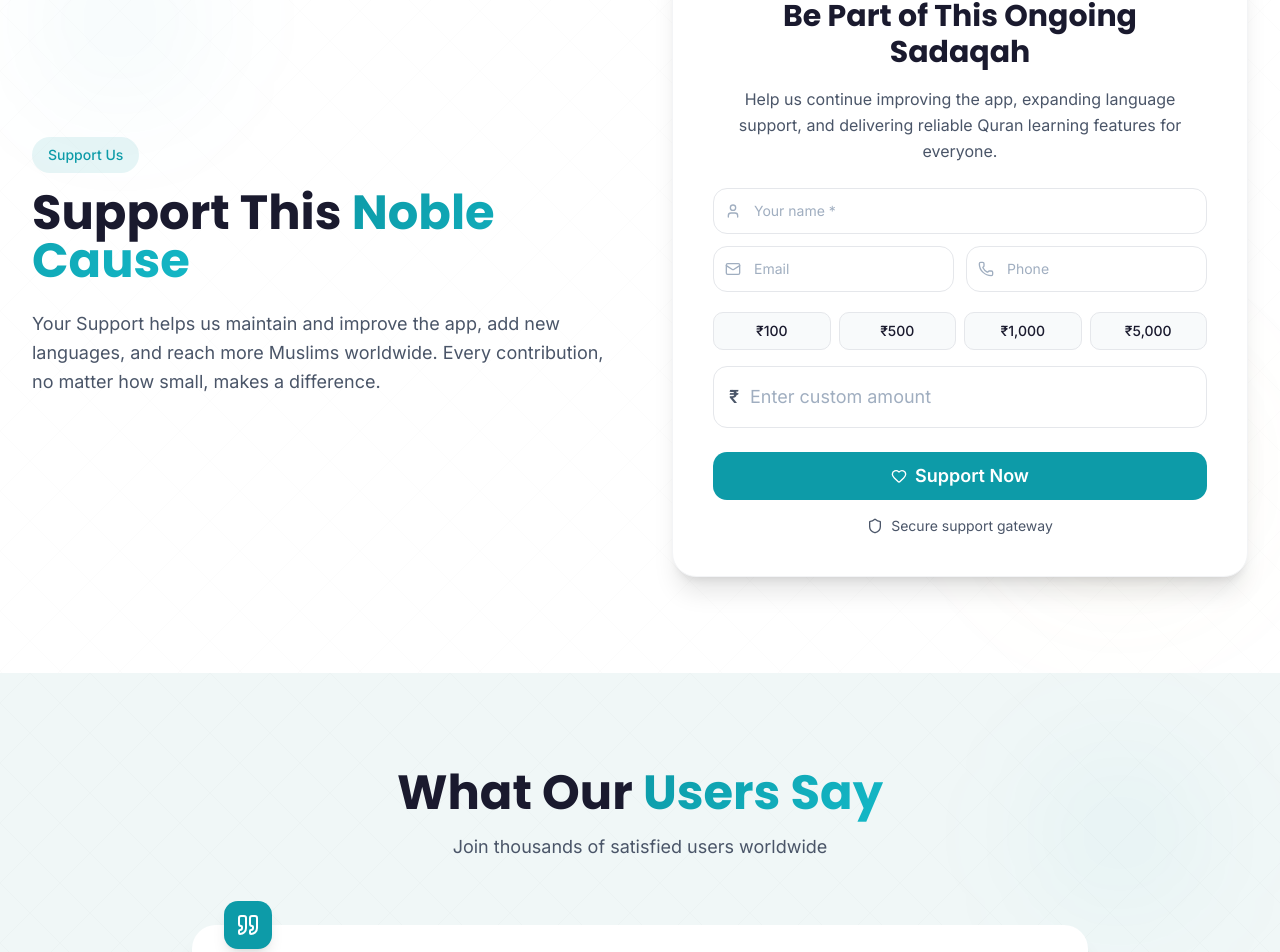
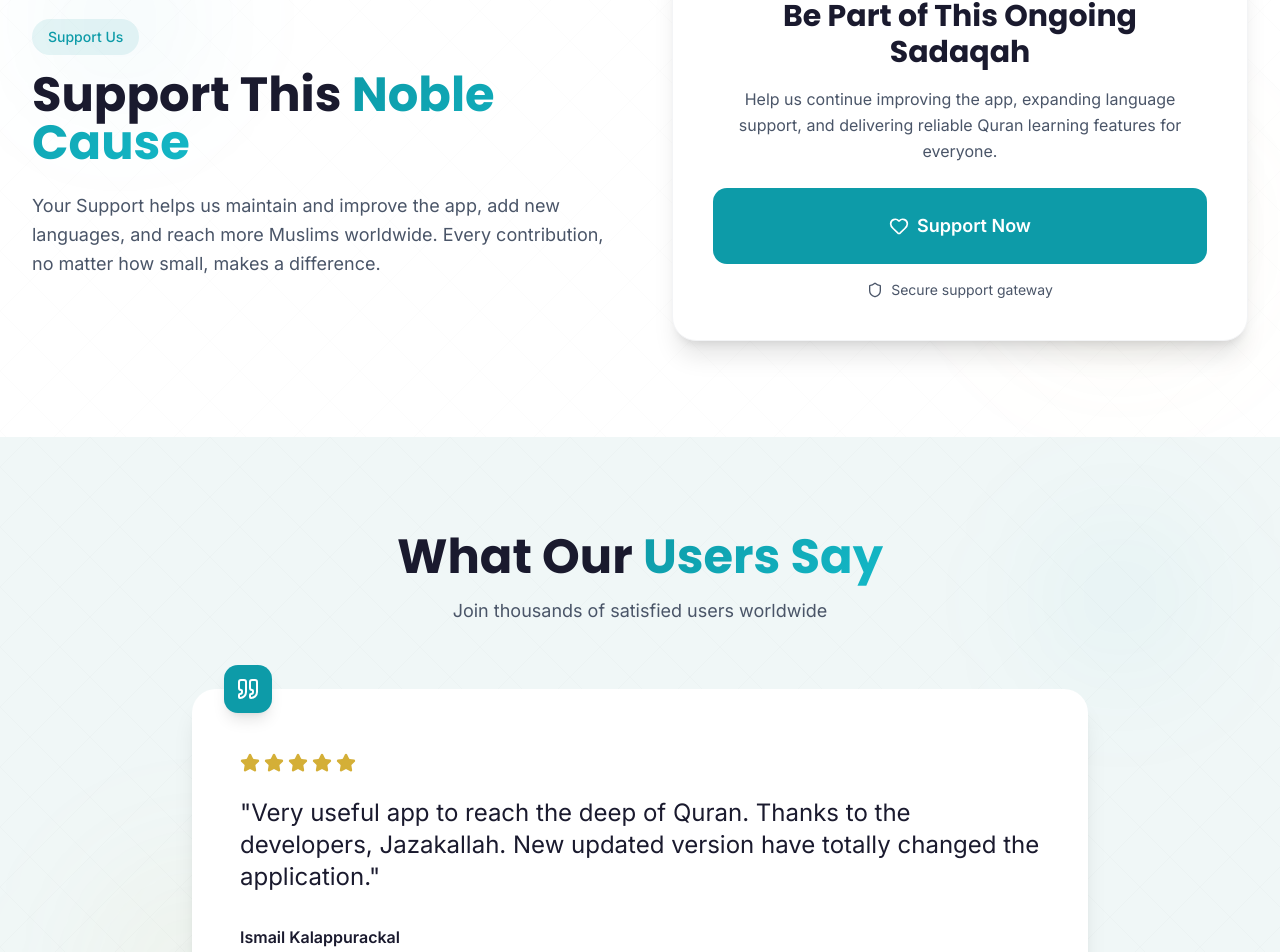
Before and after one commit to D4dx-backend/thafheem-landing-page, a React (Vite) app: page / in a window 1280 px wide. Shown: the part 4089-5041 px from the top of the page. Built offline with nearby package versions, Linux system fonts and the light colour scheme; no server answers; a web font is replaced by a local one.

Commit message:
donation test

```diff
--- a/src/sections/Donation.tsx
+++ b/src/sections/Donation.tsx
@@ -1,18 +1,11 @@
 import { useEffect, useRef, useState } from 'react';
-import { Heart, Shield, User, Mail, Phone } from 'lucide-react';
-import { Button } from '@/components/ui/button';
-import { useDonationCheckout } from '@/hooks/useDonationCheckout';
+import { Heart, Shield } from 'lucide-react';
 
-const PRESET_AMOUNTS = [100, 500, 1000, 5000];
+const RAZORPAY_DONATION_URL = 'https://pages.razorpay.com/thafheem-donation';
 
 const Donation = () => {
   const [isVisible, setIsVisible] = useState(false);
-  const [amount, setAmount] = useState<string>('');
-  const [donorName, setDonorName] = useState('');
-  const [donorEmail, setDonorEmail] = useState('');
-  const [donorPhone, setDonorPhone] = useState('');
   const sectionRef = useRef<HTMLDivElement>(null);
-  const { isLaunchingCheckout, startDonation } = useDonationCheckout();
 
   useEffect(() => {
     const observer = new IntersectionObserver(
@@ -31,23 +24,6 @@ const Donation = () => {
 
     return () => observer.disconnect();
   }, []);
-
-  const handleDonate = () => {
-    const rupees = Number(amount);
-    if (!amount || isNaN(rupees) || rupees < 1) {
-      window.alert('Please enter a valid amount (minimum ₹1).');
-      return;
-    }
-    if (!donorName.trim()) {
-      window.alert('Please enter your name.');
-      return;
-    }
-    startDonation(rupees, {
-      name: donorName.trim(),
-      email: donorEmail.trim(),
-      phone: donorPhone.trim(),
-    });
-  };
 
   return (
     <section
@@ -105,87 +81,15 @@ const Donation = () => {
                 delivering reliable Quran learning features for everyone.
               </p>
 
-              {/* Donor Info Fields */}
-              <div className="space-y-3 mb-5">
-                <div className="relative">
-                  <User className="absolute left-3 top-1/2 -translate-y-1/2 w-4 h-4 text-[#a0aec0]" />
-                  <input
-                    type="text"
-                    placeholder="Your name *"
-                    value={donorName}
-                    onChange={(e) => setDonorName(e.target.value)}
-                    className="w-full pl-10 pr-4 py-3 rounded-xl border border-gray-200 text-sm text-[#1a1a2e] focus:outline-none focus:ring-2 focus:ring-[#0d9ba8] focus:border-transparent placeholder:text-[#a0aec0]"
-                  />
-                </div>
-                <div className="grid grid-cols-2 gap-3">
-                  <div className="relative">
-                    <Mail className="absolute left-3 top-1/2 -translate-y-1/2 w-4 h-4 text-[#a0aec0]" />
-                    <input
-                      type="email"
-                      placeholder="Email"
-                      value={donorEmail}
-                      onChange={(e) => setDonorEmail(e.target.value)}
-                      className="w-full pl-10 pr-4 py-3 rounded-xl border border-gray-200 text-sm text-[#1a1a2e] focus:outline-none focus:ring-2 focus:ring-[#0d9ba8] focus:border-transparent placeholder:text-[#a0aec0]"
-                    />
-                  </div>
-                  <div className="relative">
-                    <Phone className="absolute left-3 top-1/2 -translate-y-1/2 w-4 h-4 text-[#a0aec0]" />
-                    <input
-                      type="tel"
-                      placeholder="Phone"
-                      value={donorPhone}
-                      onChange={(e) => setDonorPhone(e.target.value)}
-                      className="w-full pl-10 pr-4 py-3 rounded-xl border border-gray-200 text-sm text-[#1a1a2e] focus:outline-none focus:ring-2 focus:ring-[#0d9ba8] focus:border-transparent placeholder:text-[#a0aec0]"
-                    />
-                  </div>
-                </div>
-              </div>
-
-              {/* Preset Amount Buttons */}
-              <div className="grid grid-cols-4 gap-2 mb-4">
-                {PRESET_AMOUNTS.map((preset) => (
-                  <button
-                    key={preset}
-                    type="button"
-                    onClick={() => setAmount(String(preset))}
-                    className={`py-2 rounded-lg text-sm font-medium transition-all duration-200 border ${
-                      amount === String(preset)
-                        ? 'bg-[#0d9ba8] text-white border-[#0d9ba8]'
-                        : 'bg-[#f8fafb] text-[#1a1a2e] border-gray-200 hover:border-[#0d9ba8] hover:text-[#0d9ba8]'
-                    }`}
-                  >
-                    ₹{preset.toLocaleString('en-IN')}
-                  </button>
-                ))}
-              </div>
-
-              {/* Custom Amount Input */}
-              <div className="relative mb-6">
-                <span className="absolute left-4 top-1/2 -translate-y-1/2 text-lg font-semibold text-[#4a5568]">
-                  ₹
-                </span>
-                <input
-                  type="number"
-                  min="1"
-                  placeholder="Enter custom amount"
-                  value={amount}
-                  onChange={(e) => setAmount(e.target.value)}
-                  className="w-full pl-9 pr-4 py-4 rounded-xl border border-gray-200 text-lg font-semibold text-[#1a1a2e] focus:outline-none focus:ring-2 focus:ring-[#0d9ba8] focus:border-transparent placeholder:font-normal placeholder:text-[#a0aec0]"
-                />
-              </div>
-
-              <Button
+              <a
+                href={RAZORPAY_DONATION_URL}
+                target="_blank"
+                rel="noopener noreferrer"
                 className="w-full bg-[#0d9ba8] hover:bg-[#0a7a85] text-white py-6 rounded-xl text-lg font-semibold transition-all duration-300 hover:shadow-xl hover:shadow-[#0d9ba8]/30 flex items-center justify-center gap-2"
-                onClick={handleDonate}
-                disabled={isLaunchingCheckout}
               >
                 <Heart className="w-5 h-5" />
-                {isLaunchingCheckout
-                  ? 'Opening...'
-                  : amount
-                    ? `Support ₹${Number(amount).toLocaleString('en-IN')}`
-                    : 'Support Now'}
-              </Button>
+                Support Now
+              </a>
 
               <div className="flex items-center justify-center gap-2 mt-4 text-sm text-[#4a5568]">
                 <Shield className="w-4 h-4" />
```
Also changed, not shown: public/images/banner.png.
